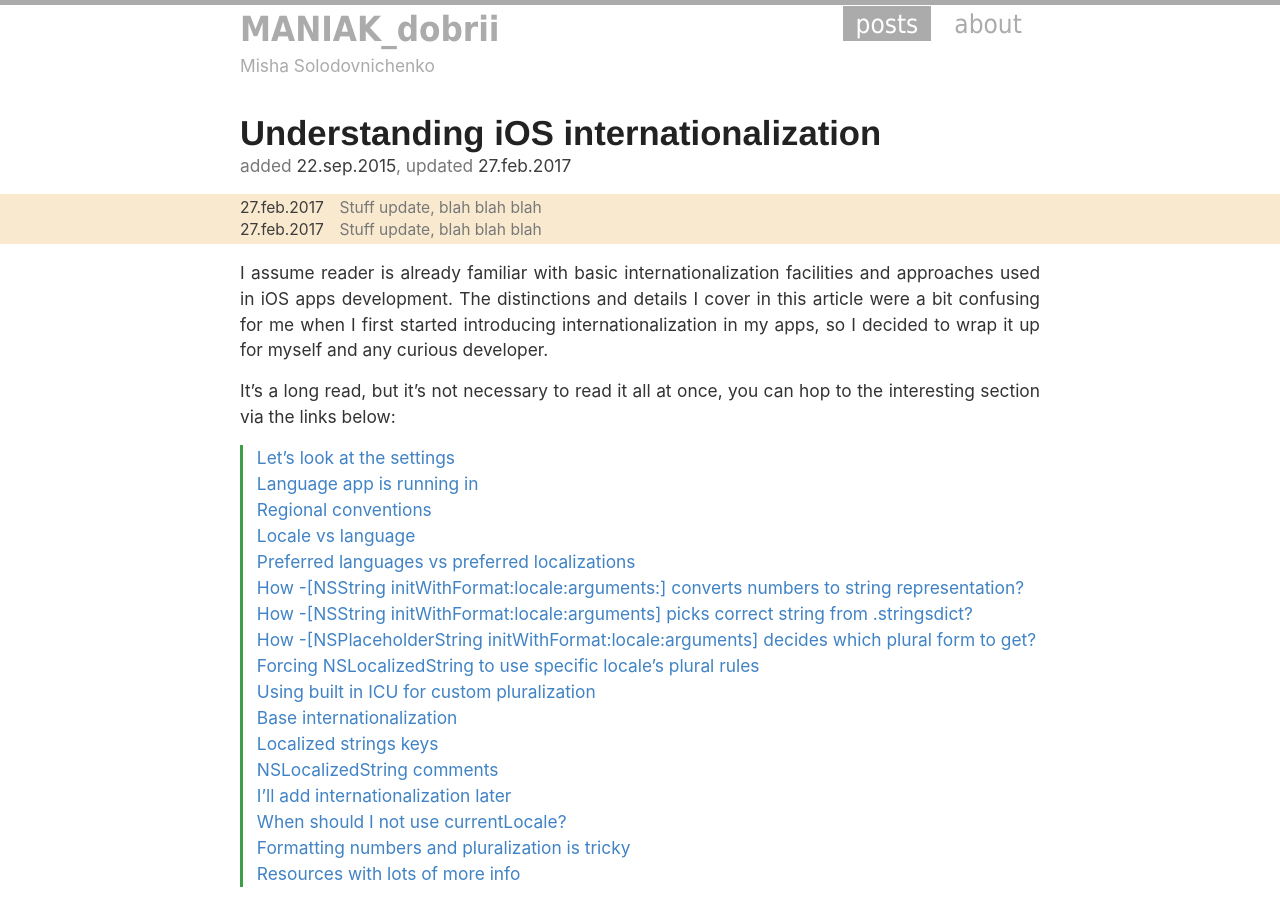
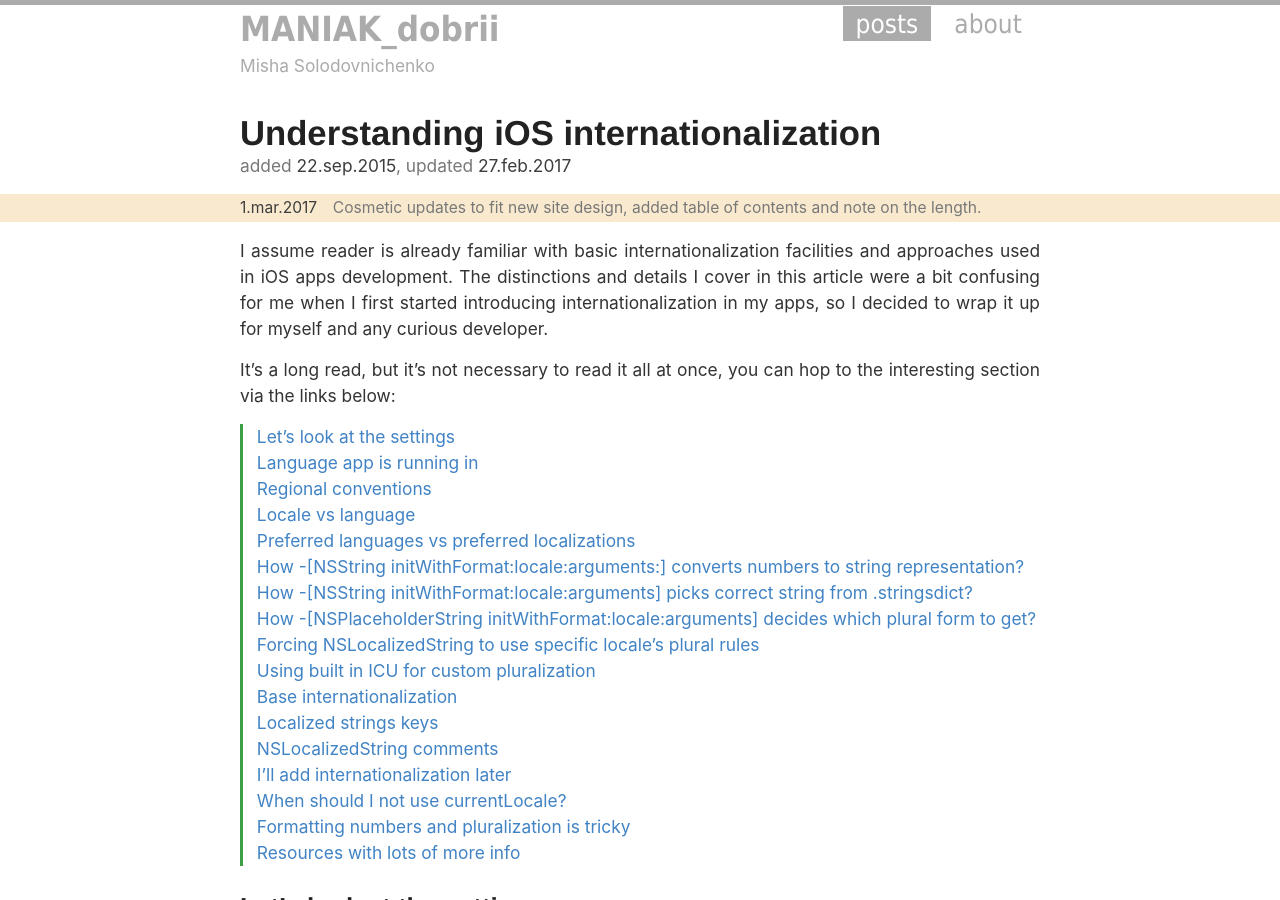
Before and after one commit to maniak-dobrii/maniak-dobrii.github.io, a Jekyll site: the page built from _posts/2015-9-22-understanding-ios-internationalization.md, in a window 1280 px wide and 900 px high. Built offline with Jekyll 4.4.1, drawn with Linux system fonts in a browser that asks for light colours; comment, search, counter and statistics services are not loaded.

Commit message:
Added update info to 'Understanding iOS internationalization'

```diff
--- a/_posts/2015-9-22-understanding-ios-internationalization.md
+++ b/_posts/2015-9-22-understanding-ios-internationalization.md
@@ -3,10 +3,8 @@ layout: post
 title: Understanding iOS internationalization
 update_date: 2017-02-27T18:07:35+04:00
 updates:
-  - date: 2017-02-27T19:35:33+04:00
-    msg: "Stuff update, blah blah blah"
-  - date: 2017-02-27T19:46:12+04:00
-    msg: "Stuff update, blah blah blah"
+  - date: 2017-03-01T21:15:53+04:00
+    msg: "Cosmetic updates to fit new site design, added table of contents and note on the length."
 ---
 
 I assume reader is already familiar with basic internationalization facilities and approaches used in iOS apps development. The distinctions and details I cover in this article were a bit confusing for me when I first started introducing internationalization in my apps, so I decided to wrap it up for myself and any curious developer.
```
